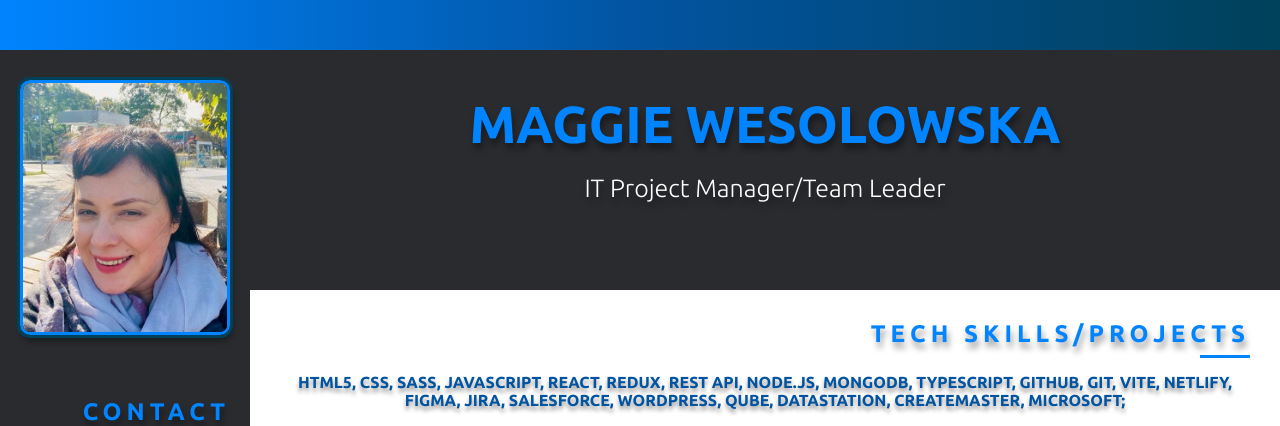
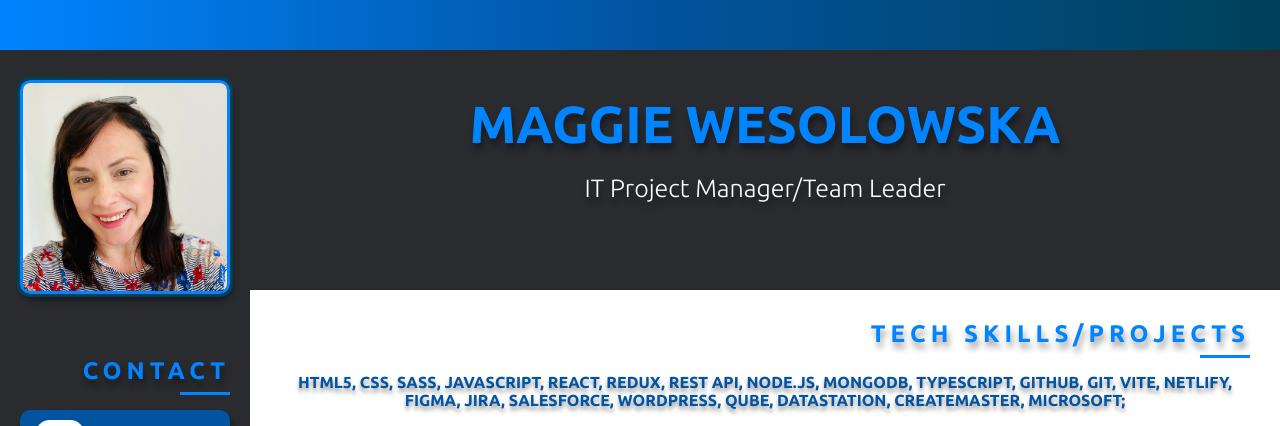
Before and after one commit to MaggieWesolowska/MW-career-CV, a plain HTML site: page index.html in a window 1280 px wide. Shown: the top 426 px of the page. Drawn offline with Linux system fonts and the light colour scheme.

Commit message:
changed img

```diff
--- a/index.html
+++ b/index.html
@@ -11,7 +11,7 @@
       <div class="resume">
         <div class="left">
           <div class="img_holder">
-            <img src="maggie-wes.jpg" alt="portrait" />
+            <img src="maggie-crop.jpg" alt="portrait" />
           </div>
           <div class="contact">
             <div class="title">Contact</div>
```
